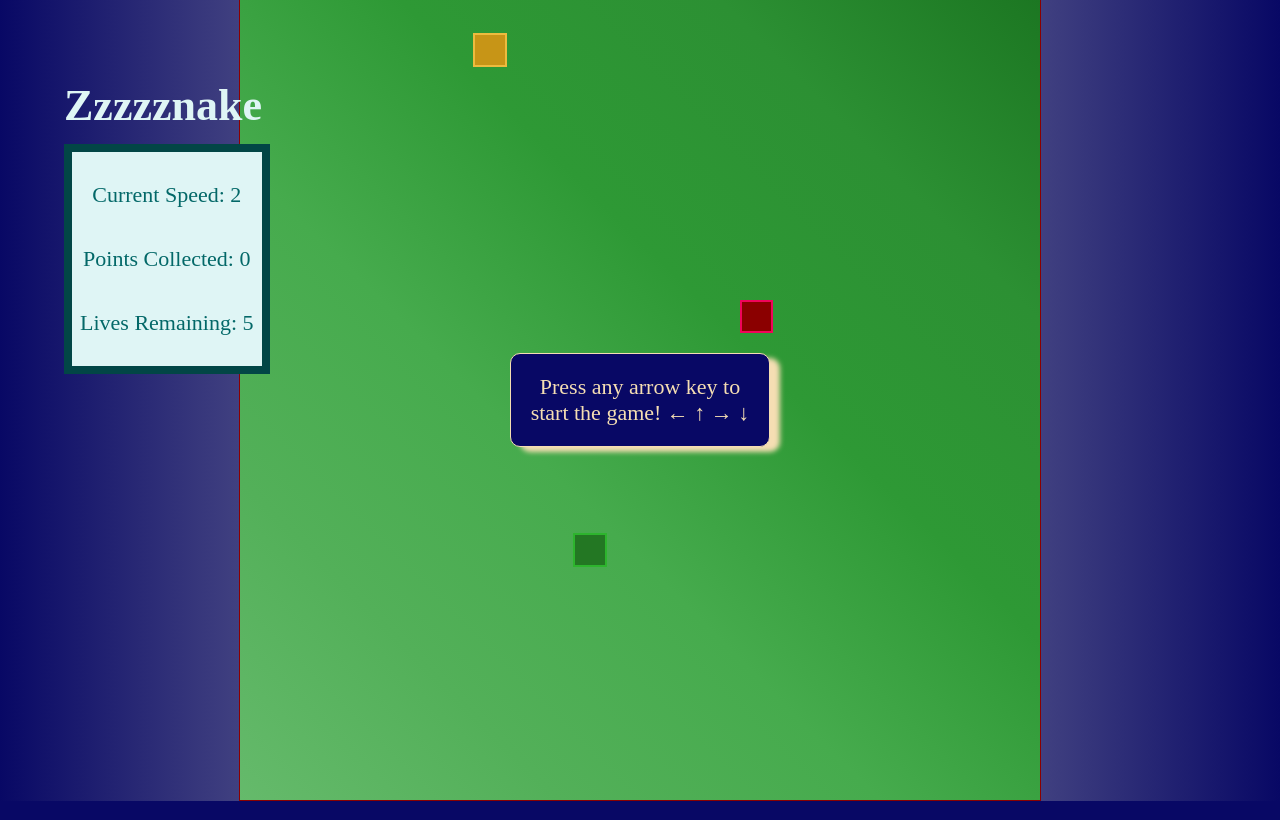
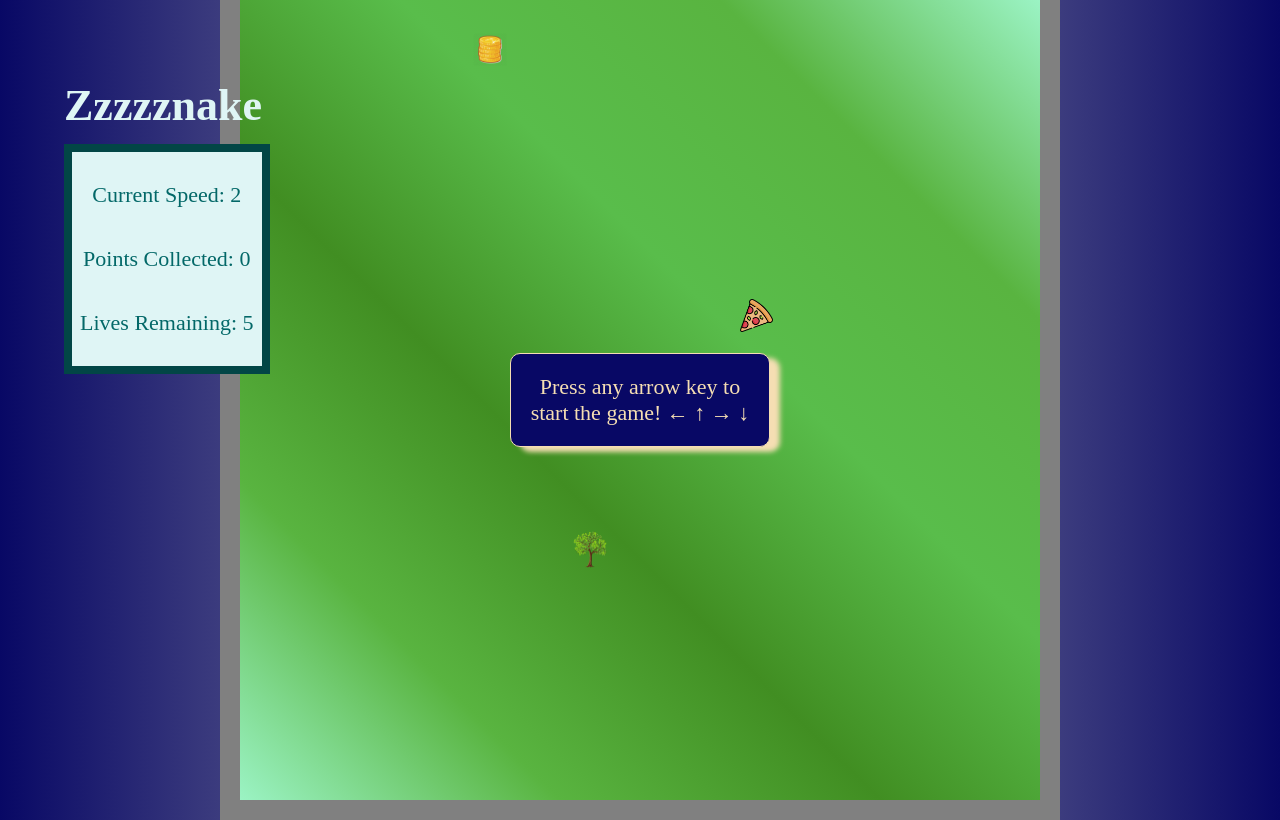
Before and after one commit to zee-fi/snake-game, a plain HTML site: page index.html in a window 1280 px wide. Drawn offline with Linux system fonts and the light colour scheme; a web font is replaced by a local one.

Commit message:
add pictures for food, obstacle, points

```diff
--- a/css/main.css
+++ b/css/main.css
@@ -45,18 +45,18 @@ p {
 
 #board {
     background-image: linear-gradient(45deg,
-            rgb(101, 186, 107),
-            rgb(83, 176, 89),
-            rgb(70, 171, 77),
-            rgb(46, 153, 53),
-            rgb(44, 144, 51),
-            rgb(28, 119, 34));
+            rgb(155, 243, 196),
+            rgb(89, 180, 64),
+            rgb(65, 142, 34),
+            rgb(89, 189, 75),
+            rgb(89, 180, 64),
+            rgb(155, 243, 196));
     width: min(100vmin, 100vw);
     height: min(100vmin, 100vh);
     display: grid;
     grid-template-columns: repeat(24, 1fr);
     grid-template-rows: repeat(24, 1fr);
-    border: 1px solid darkred;
+    border: 20px solid grey;
     overflow: hidden;
 }
 
@@ -103,19 +103,33 @@ p {
 }
 
 .food {
-    background-color: darkred;
-    border: 2px solid rgb(241, 4, 91);
     z-index: 10;
+    display: grid;
+}
+.food img {
+    width: 100%;
+    height: 100%;
+    object-fit: cover;
 }
 
 .points {
-    background-color: rgb(199, 149, 23);
-    border: 2px solid rgb(237, 187, 62);
     z-index: 10;
+    display: grid;
+}
+
+.points img {
+    width: 100%;
+    height: 100%;
+    object-fit: cover;
 }
 
 .obstacle {
-    background-color: rgb(35, 119, 35);
-    border: 2px solid rgb(45, 180, 45);
     z-index: 10;
+    display: grid;
 }
+
+.obstacle img {
+    width: 100%;
+    height: 100%;
+    object-fit: cover;
+}
--- a/index.html
+++ b/index.html
@@ -10,7 +10,18 @@
 <body>
     <h1>Zzzzznake</h1>
 
-    <div id="board"></div>
+    <div id="board">
+        <div class="food">
+            <img src="./css/pizza.png" alt="pizza slice"/>
+        </div>
+        <div class="obstacle">
+            <img src="./css/Tree_PNG_Transparent_Clip_Art_Image.png" alt="tree"/>
+        </div>
+        <div class="points">
+            <img src="./css/gold-coin-icon-png-23.png" alt="gold coins"/>
+        </div>
+
+    </div>
 
     <button id="btn">Press any arrow key to <br>
         start the game! &#8592; &#8593; &#8594; &#8595;</button>
--- a/js/main.js
+++ b/js/main.js
@@ -1,6 +1,9 @@
 const grid = 24;
 const board = document.getElementById("board");
 const score = document.getElementById("score");
+const domElementFood = document.getElementsByClassName("food")[0];
+const domElementObstacle = document.getElementsByClassName("obstacle")[0];
+const domElementPoints = document.getElementsByClassName("points")[0];
 const startButton = document.getElementById("btn");
 //const endOfGame = document.getElementById("end");
 let gameOver = false;
@@ -37,7 +40,6 @@ class Player {
 
         this.playerElement = playerElement;
     }
-
 
 
     movePlayer() {
@@ -104,7 +106,9 @@ class Player {
         });
 
         if (foodElementIndex !== -1) {
-            foodArr[foodElementIndex].domElementFood.remove();
+            if (foodArr[foodElementIndex].domElementFood) {
+                foodArr[foodElementIndex].domElementFood.remove()
+            };
             foodArr.splice(foodElementIndex, 1);
             this.speed++;
             speedCounter++;
@@ -119,7 +123,9 @@ class Player {
                 element.position[0].y === this.position[0].y;
         });
         if (pointsElementIndex !== -1) {
-            pointsArr[pointsElementIndex].domElementPoints.remove();
+            if (pointsArr[pointsElementIndex].domElementPoints) {
+                pointsArr[pointsElementIndex].domElementPoints.remove()
+            };
             pointsArr.splice(pointsElementIndex, 1);
             pointsCounter = pointsCounter + 5;
             updatePointsDisplay();
@@ -130,7 +136,9 @@ class Player {
                 element.position[0].y === this.position[0].y;
         });
         if (obstacleElementIndex !== -1) {
-            obstacleArr[obstacleElementIndex].domElementObstacle.remove();
+            if (obstacleArr[obstacleElementIndex].domElementObstacle) {
+                obstacleArr[obstacleElementIndex].domElementObstacle.remove()
+            };
             obstacleArr.splice(obstacleElementIndex, 1);
             livesCounter--;
             updateLivesDisplay();
@@ -185,14 +193,8 @@ class Food {
     }
 
     createFoodElement() {
-        this.domElementFood = document.createElement("div");
-
-        this.domElementFood.className = "food";
-        this.domElementFood.style.gridColumnStart = this.position[0].x;
-        this.domElementFood.style.gridRowStart = this.position[0].y;
-
-        this.board = document.getElementById("board");
-        this.board.appendChild(this.domElementFood);
+    domElementFood.style.gridColumnStart = this.position[0].x;
+    domElementFood.style.gridRowStart = this.position[0].y;
     }
 }
 
@@ -206,11 +208,9 @@ function createFoodAtRandom() {
         return;
     }
 
-    // generate new food
     const food = new Food();
-    foodArr.push(food);
+    foodArr.unshift(food);
 
-    // keep generating new foods
     let randomDelay = Math.floor(Math.random() * (12000 - 5000 + 1)) + 5000;
     setTimeout(createFoodAtRandom, randomDelay);
 }
@@ -241,14 +241,8 @@ class Points {
     }
 
     createPointsElement() {
-        this.domElementPoints = document.createElement("div");
-
-        this.domElementPoints.className = "points";
-        this.domElementPoints.style.gridColumnStart = this.position[0].x;
-        this.domElementPoints.style.gridRowStart = this.position[0].y;
-
-        this.board = document.getElementById("board");
-        this.board.appendChild(this.domElementPoints);
+        domElementPoints.style.gridColumnStart = this.position[0].x;
+        domElementPoints.style.gridRowStart = this.position[0].y;
     }
 }
 
@@ -261,7 +255,7 @@ function createPointsAtRandom() {
     }
 
     const points = new Points();
-    pointsArr.push(points);
+    pointsArr.unshift(points);
 
     let randomDelay = Math.floor(Math.random() * (12000 - 5000 + 1)) + 5000;
     setTimeout(createPointsAtRandom, randomDelay);
@@ -292,14 +286,8 @@ class Obstacle {
     }
 
     createObstacleElement() {
-        this.domElementObstacle = document.createElement("div");
-
-        this.domElementObstacle.className = "obstacle";
-        this.domElementObstacle.style.gridColumnStart = this.position[0].x;
-        this.domElementObstacle.style.gridRowStart = this.position[0].y;
-
-        this.board = document.getElementById("board");
-        this.board.appendChild(this.domElementObstacle);
+        domElementObstacle.style.gridColumnStart = this.position[0].x;
+        domElementObstacle.style.gridRowStart = this.position[0].y;
     }
 }
 
@@ -314,7 +302,7 @@ function createObstacleAtRandom() {
     }
 
     const obstacle = new Obstacle();
-    obstacleArr.push(obstacle);
+    obstacleArr.unshift(obstacle);
 
 
     let randomDelay = Math.floor(Math.random() * (12000 - 5000 + 1)) + 5000;
```
Also changed, not shown: css/Tree_PNG_Transparent_Clip_Art_Image.png (added), css/gold-coin-icon-png-23.png (added), css/pizza.png (added), 1 other file.
